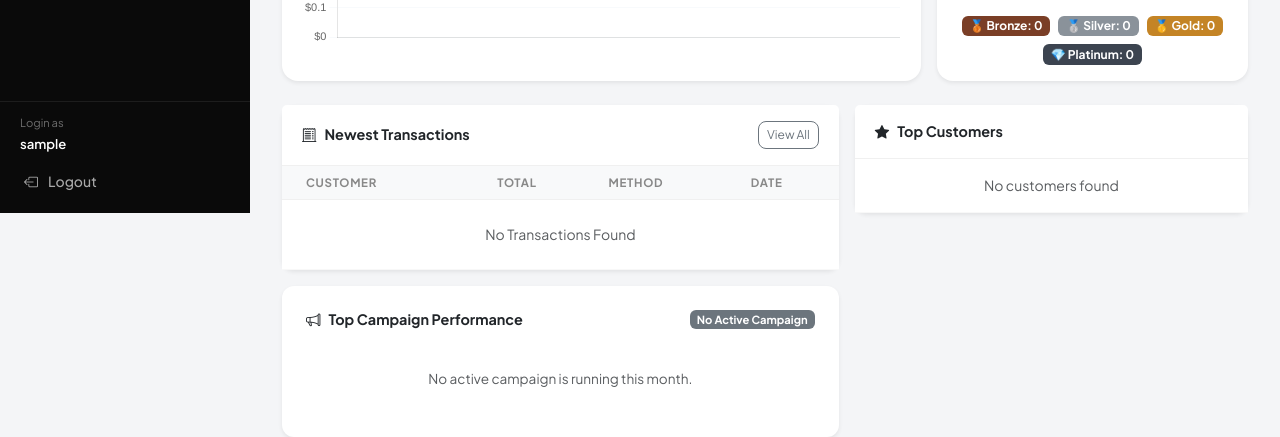
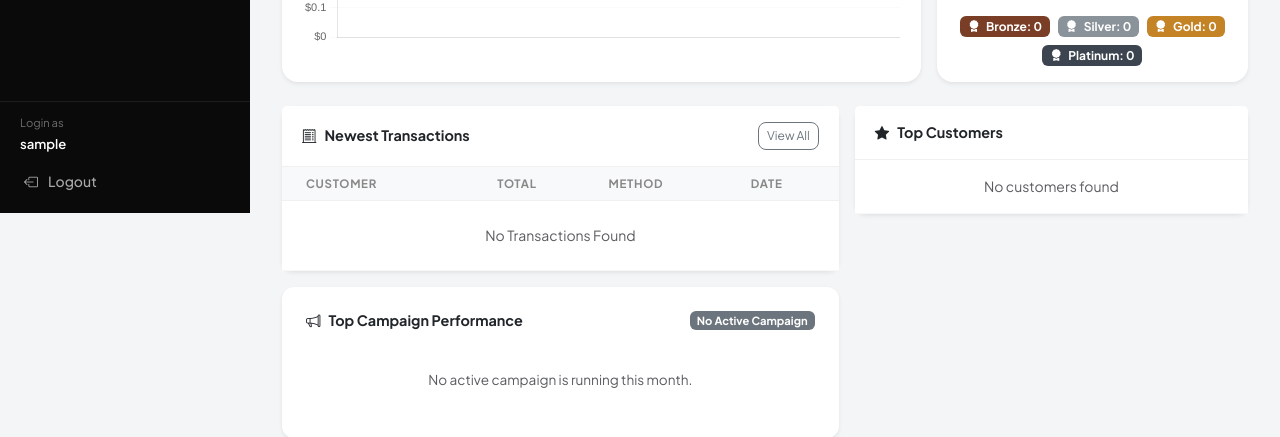
Before and after one commit to farahnda/Clothynk, a Django app: page / in a window 1280 px wide. Shown: the part 587-1024 px from the top of the page. Run offline with Django 4.2, Linux system fonts and the light colour scheme; the visitor is signed in with stand-in values (Sample User, id 1); data that the repository does not hold is empty; a map, chart or similar area stays blank; some libraries are stand-ins or nearby versions.

Commit message:
Change emoji in dashboard

```diff
--- a/core/templates/core/dashboard.html
+++ b/core/templates/core/dashboard.html
@@ -75,10 +75,18 @@
       <div class="card-body d-flex flex-column align-items-center justify-content-center">
         <canvas id="tierChart" width="200" height="200"></canvas>
       <div class="d-flex gap-2 flex-wrap justify-content-center mt-3">
-        <span class="badge" style="background:#7A3E26; color:white;">🥉 Bronze: {{ tier_counts.bronze|default:0 }}</span>
-        <span class="badge" style="background:#8A929A; color:white;">🥈 Silver: {{ tier_counts.silver|default:0 }}</span>
-        <span class="badge" style="background:#C48425; color:white;">🥇 Gold: {{ tier_counts.gold|default:0 }}</span>
-        <span class="badge" style="background:#3C4450; color:white;">💎 Platinum: {{ tier_counts.platinum|default:0 }}</span>
+          <span class="badge" style="background:#7A3E26; color:white;">
+              <i class="bi bi-award-fill me-1"></i> Bronze: {{ tier_counts.bronze|default:0 }}
+          </span>
+          <span class="badge" style="background:#8A929A; color:white;">
+              <i class="bi bi-award-fill me-1"></i> Silver: {{ tier_counts.silver|default:0 }}
+          </span>
+          <span class="badge" style="background:#C48425; color:white;">
+              <i class="bi bi-award-fill me-1"></i> Gold: {{ tier_counts.gold|default:0 }}
+          </span>
+          <span class="badge" style="background:#3C4450; color:white;">
+              <i class="bi bi-award-fill me-1"></i> Platinum: {{ tier_counts.platinum|default:0 }}
+          </span>
       </div>
       </div>
     </div>
```
